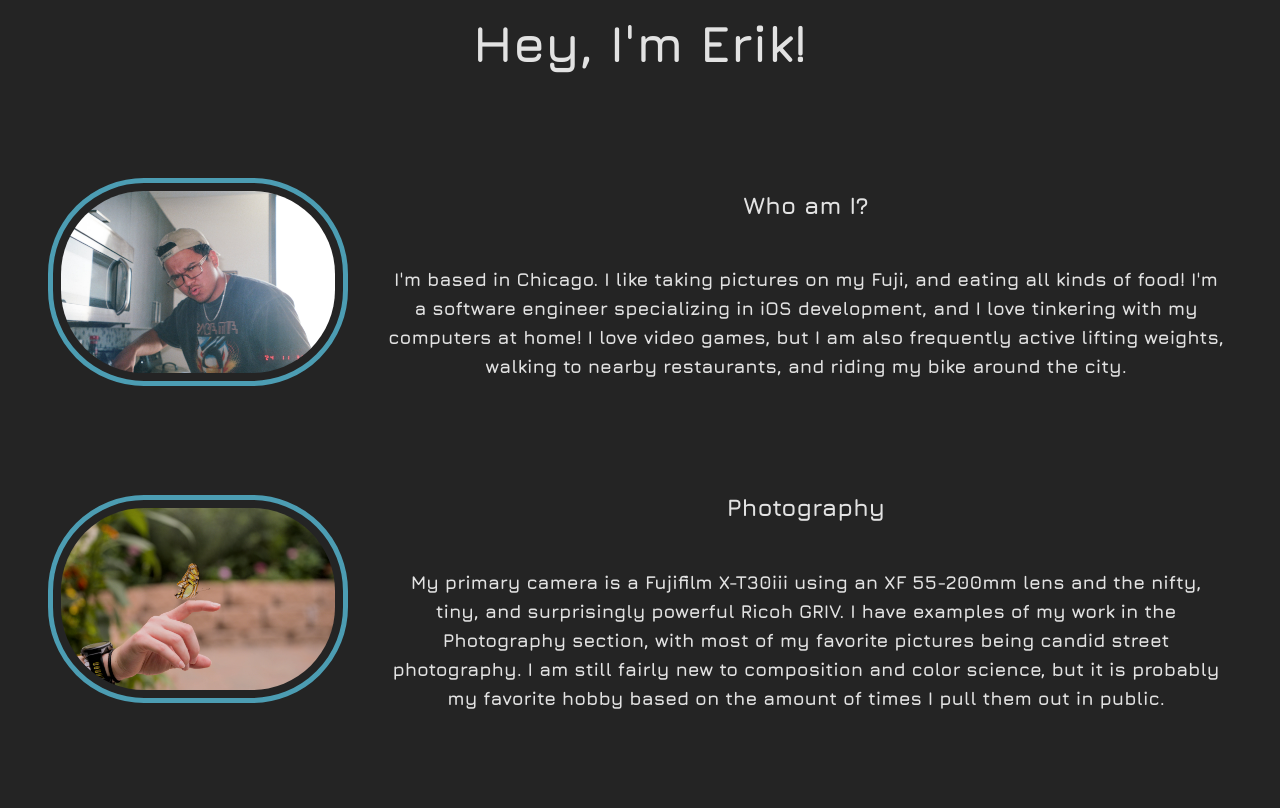
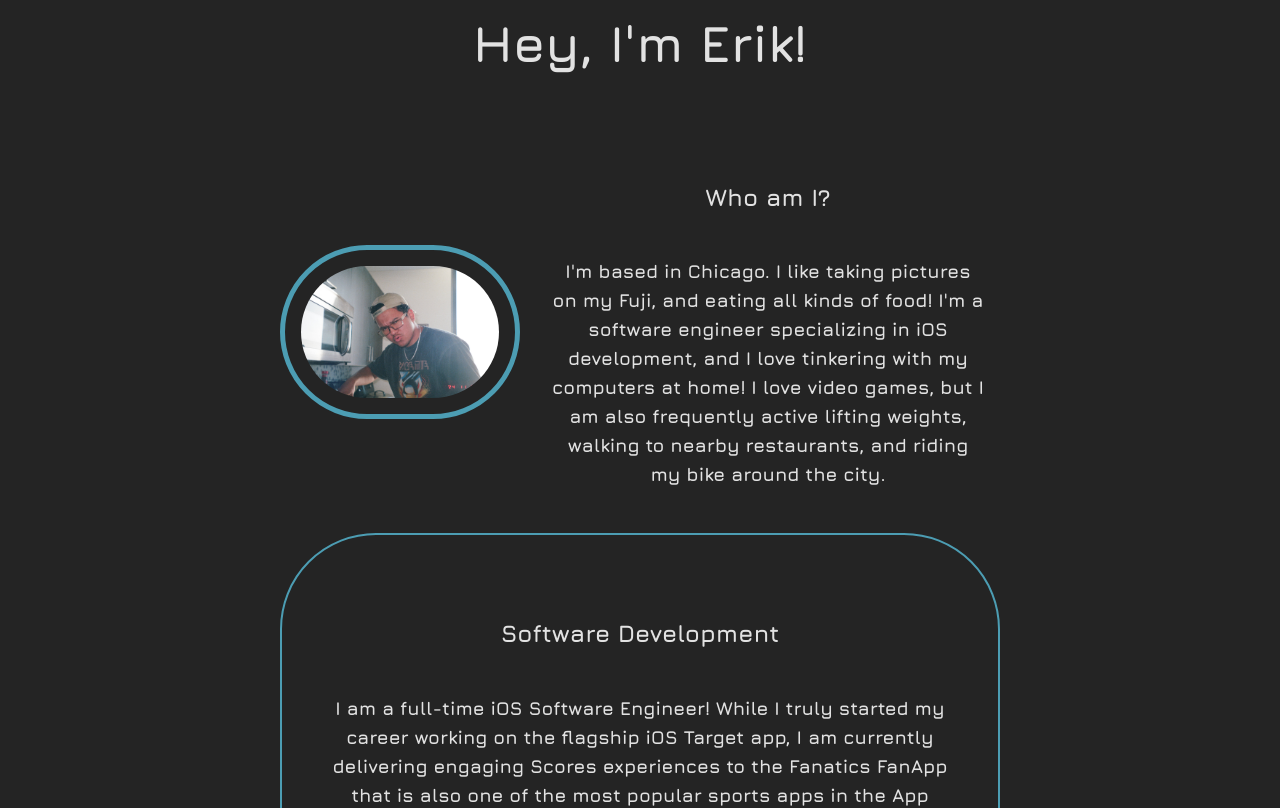
Before and after one commit to erikgamez23/erikgamezdotcom, a React (Vite) app: page / in a window 1280 px wide. Shown: the part 540-1348 px from the top of the page. Built offline with nearby package versions, Linux system fonts and the light colour scheme.

Commit message:
Updates to Sections + more photos in Photography

```diff
--- a/src/components/Section.css
+++ b/src/components/Section.css
@@ -1,23 +1,31 @@
-/* Section layout */
 .sectionContainer {
   display: flex;
   align-items: center;
-  gap: 2rem;
+  gap: 1rem;
   margin: 0 auto;
   border-radius: 6em;
-  padding: 1em
+  max-width: 90vh;
 }
 
 .sectionImage {
-  border: 4pt solid;
-  border-color: var(--color-erikBlue);
+  border: 4pt solid var(--color-erikBlue);
   border-radius: 6em;
-  padding: 0.5em;
-  width: 300px;
+  padding: 1rem;
+  width: 30vh;
   height: auto;
 }
 
 .sectionText {
   text-align: center;
-  padding: 0.5em;
+  padding: 1em;
 }
+
+/* @media (max-width: 768px) {
+  .sectionContainer {
+    flex-direction: column;
+    align-items: center;
+  }
+  .sectionImage {
+    max-width: 100%;
+  }
+} */
--- a/src/pages/Home.tsx
+++ b/src/pages/Home.tsx
@@ -1,7 +1,6 @@
 import leadPhoto from '../assets/erik.jpg'
 import butterfly from '../assets/butterfly.jpeg'
 import erikMnt from '../assets/erikmountain.jpg'
-// import flower from '../assets/pinkflower.jpeg'
 import Section from '../components/Section'
 
 import '../App.css'
@@ -9,13 +8,34 @@ import '../App.css'
 const Home = () => {
     return (
         <>
-        <div>
-            <img src={erikMnt} className="leadPhoto" alt="Erik Gamez" />
-        </div>
+        <img src={erikMnt} className="leadPhoto" alt="Erik Gamez" />
+
         <h1> Hey, I'm Erik! </h1>
-        <Section title="Who am I?" imageAlt='erik cooking' imageSrc={leadPhoto} side="left" body="I'm based in Chicago. I like taking pictures on my Fuji, and eating all kinds of food! I'm a software engineer specializing in iOS development, and I love tinkering with my computers at home! I love video games, but I am also frequently active lifting weights, walking to nearby restaurants, and riding my bike around the city."/>
-        {/* <Section title="iOS Development" imageAlt='butterfly on finger' imageSrc={flower} side="right" body="My primary camera is a Fujifilm X-T30iii using an XF 55-200mm lens and the nifty, tiny, and surprisingly powerful Ricoh GRIV. I have examples of my work in the Photography section, with most of my favorite pictures being candid street photography. I am still fairly new to composition and color science, but it is probably my favorite hobby based on the amount of times I pull them out in public."/> */}
-        <Section title="Photography" imageAlt='butterfly on finger' imageSrc={butterfly} side="left" body="My primary camera is a Fujifilm X-T30iii using an XF 55-200mm lens and the nifty, tiny, and surprisingly powerful Ricoh GRIV. I have examples of my work in the Photography section, with most of my favorite pictures being candid street photography. I am still fairly new to composition and color science, but it is probably my favorite hobby based on the amount of times I pull them out in public."/>
+
+        <Section
+            title="Who am I?"
+            imageAlt='erik cooking'
+            imageSrc={leadPhoto}
+            side="left"
+            body="I'm based in Chicago. I like taking pictures on my Fuji, and eating all kinds of food! I'm a software engineer specializing in iOS development, and I love tinkering with my computers at home! I love video games, but I am also frequently active lifting weights, walking to nearby restaurants, and riding my bike around the city."
+        />
+
+        <Section
+            title="Software Development"
+            imageAlt='pretty flower in bloom'
+            body="I am a full-time iOS Software Engineer! While I truly started
+            my career working on the flagship iOS Target app, I am currently delivering
+            engaging Scores experiences to the Fanatics FanApp that is also one of the
+            most popular sports apps in the App Store!"
+        />
+
+        <Section
+            title="Photography"
+            imageAlt='butterfly on finger'
+            imageSrc={butterfly}
+            side="right"
+            body="My primary camera is a Fujifilm X-T30iii using an XF 55-200mm lens and the nifty, tiny, and surprisingly powerful Ricoh GRIV. I have examples of my work in the Photography section, with most of my favorite pictures being candid street photography. I am still fairly new to composition and color science, but it is probably my favorite hobby based on the amount of times I pull them out in public."
+        />
     </>
     )
 };
--- a/src/pages/Photography.tsx
+++ b/src/pages/Photography.tsx
@@ -1,14 +1,21 @@
 import lighthouse from '../assets/lighthouse.jpeg'
+import sepButterfly from '../assets/sepbutteryfly.jpg'
+import waterman from '../assets/waterman.jpeg'
+import train from '../assets/train.jpg'
+import pinkflower from '../assets/pinkflower.jpeg'
+
 import '../App.css'
 
 const Photography = () => {
   return (
     <>
-        <h1> Stay on the lookout for more of my shots </h1>
-        <h2> All taken on a Fujifilm X-T30iii with the XF 1:3.5-4.8 R LM OIS 55-200mm lens </h2>
-
       <div>
-          <img src={lighthouse} className="leadPhoto" alt="Erik Gamez" />
+        <h1> Fujifilm X-T30iii w/ XF 1:3.5-4.8 R LM OIS 55-200mm </h1>
+        <img src={lighthouse} className="leadPhoto" alt="Lighthouse" />
+        <img src={waterman} className="leadPhoto" alt="man near lake" />
+        <img src={sepButterfly} className="leadPhoto" alt="butterfly" />
+        <img src={train} className="leadPhoto" alt="Pink Line Chicago Train" />
+        <img src={pinkflower} className="leadPhoto" alt="Pink flower with vivid blue background" />
       </div>
     </>
   )
```
Lines whose indentation alone changed are shown as unchanged.
